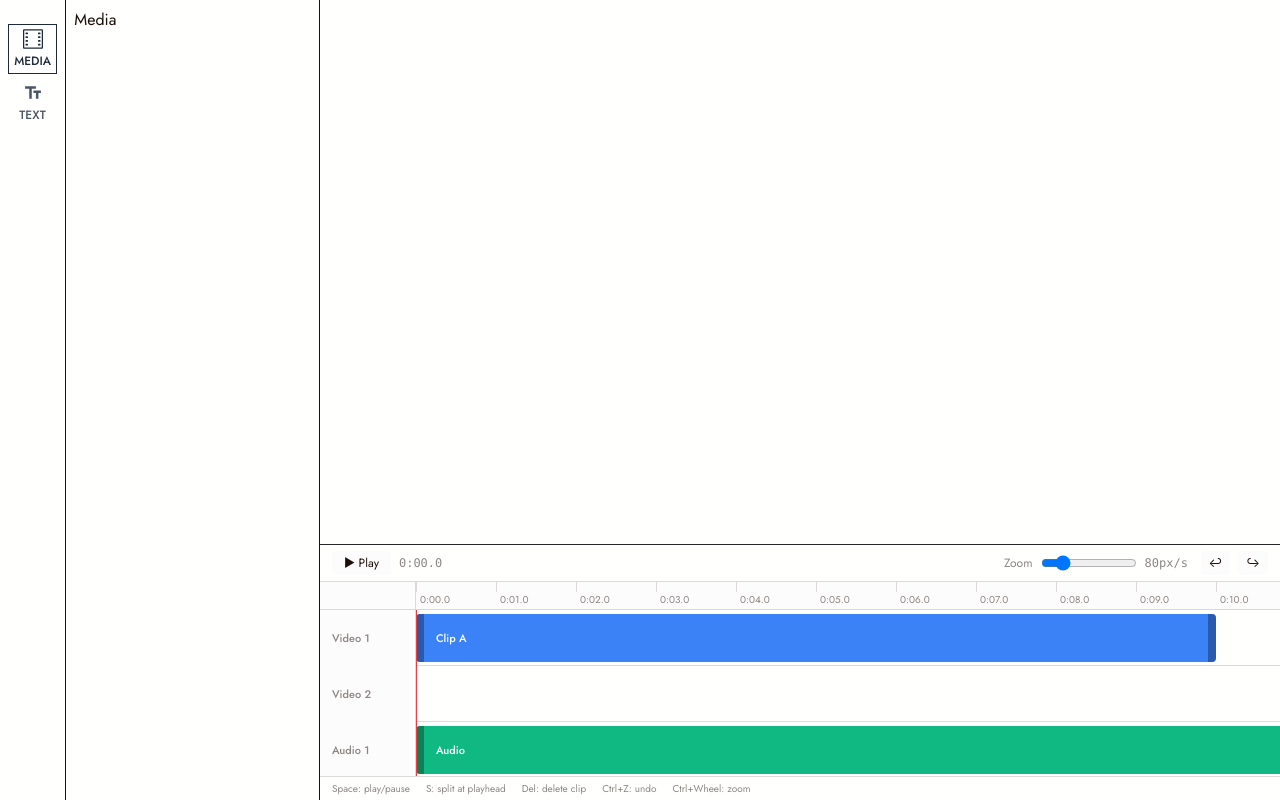
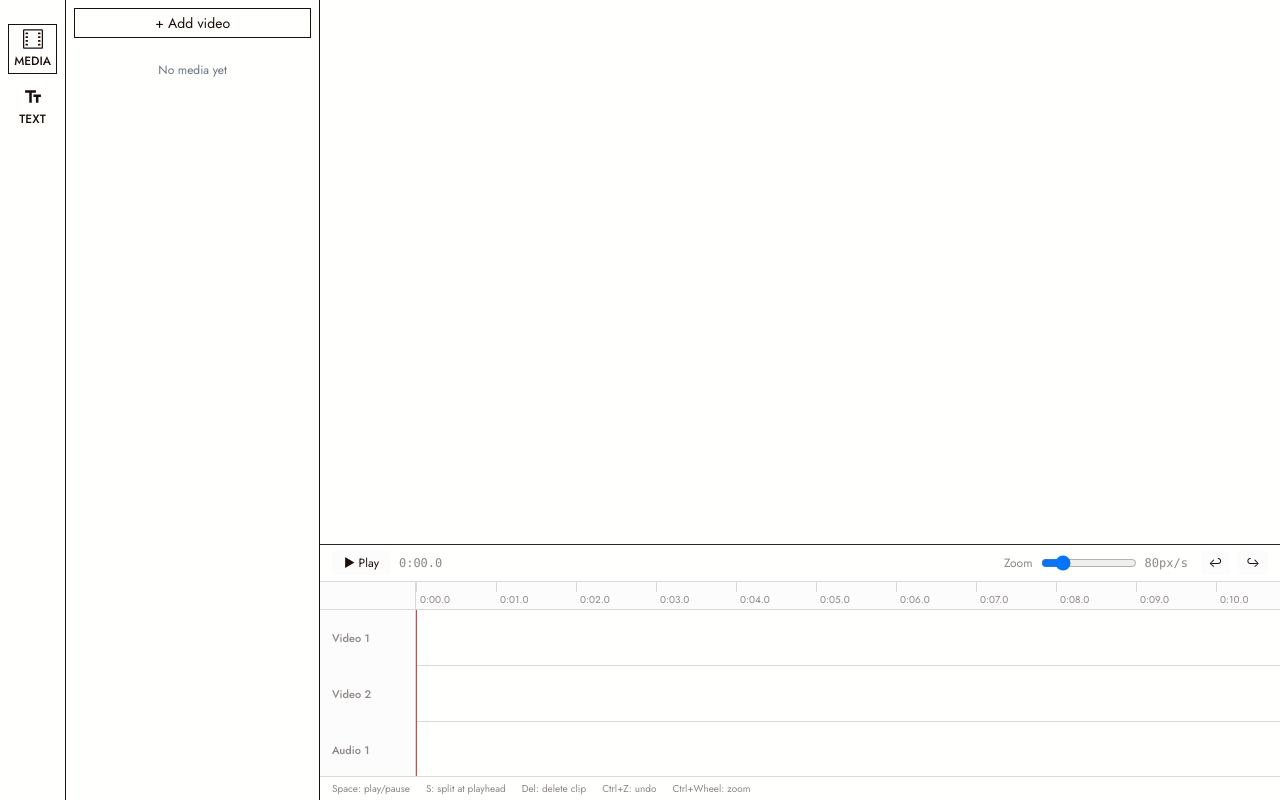
Before and after one commit to stanislavstru/video-editor, a React (Vite) app: page / in a window 1280 px wide. Built offline with nearby package versions, Linux system fonts and the light colour scheme; a web font is replaced by a local one.

Commit message:
added media library

```diff
--- /dev/null
+++ b/src/components/media-store/MediaStore.tsx
@@ -0,0 +1,93 @@
+import { useRef, type ChangeEvent } from "react";
+import { useEditorStore, type MediaItem } from "../../store/editorStore";
+import { Button } from "../ui/button";
+
+function generateId() {
+  return Math.random().toString(36).slice(2, 10);
+}
+
+function loadVideoMetadata(src: string): Promise<{ duration: number }> {
+  return new Promise((resolve, reject) => {
+    const video = document.createElement("video");
+    video.preload = "metadata";
+    video.src = src;
+    video.onloadedmetadata = () => {
+      resolve({ duration: video.duration });
+    };
+    video.onerror = () => reject(new Error("Failed to load video metadata"));
+  });
+}
+
+export const MediaStore = () => {
+  const inputRef = useRef<HTMLInputElement>(null);
+  const mediaItems = useEditorStore((s) => s.mediaItems);
+  const addMediaItem = useEditorStore((s) => s.addMediaItem);
+  const removeMediaItem = useEditorStore((s) => s.removeMediaItem);
+  const addClipFromMedia = useEditorStore((s) => s.addClipFromMedia);
+
+  const onFiles = async (e: ChangeEvent<HTMLInputElement>) => {
+    const files = e.target.files;
+    if (!files) return;
+    for (const file of Array.from(files)) {
+      const src = URL.createObjectURL(file);
+      try {
+        const { duration } = await loadVideoMetadata(src);
+        const item: MediaItem = {
+          id: generateId(),
+          name: file.name,
+          src,
+          duration,
+          type: file.type.startsWith("audio/") ? "audio" : "video",
+        };
+        addMediaItem(item);
+      } catch {
+        URL.revokeObjectURL(src);
+      }
+    }
+    e.target.value = "";
+  };
+
+  return (
+    <div className="flex flex-col gap-2 h-full">
+      <Button onClick={() => inputRef.current?.click()}>+ Add video</Button>
+      <input
+        ref={inputRef}
+        type="file"
+        accept="video/*,audio/*"
+        multiple
+        className="hidden"
+        onChange={onFiles}
+      />
+
+      <div className="flex flex-col gap-1 overflow-y-auto">
+        {mediaItems.length === 0 && (
+          <p className="text-xs text-gray-500 text-center py-4">No media yet</p>
+        )}
+        {mediaItems.map((item) => (
+          <div
+            key={item.id}
+            className="group flex items-center justify-between gap-2 border rounded px-2 py-1.5 hover:bg-gray-100"
+          >
+            <button
+              onClick={() => addClipFromMedia(item.id)}
+              className="flex-1 min-w-0 text-left cursor-pointer"
+              title="Add to timeline"
+            >
+              <div className="text-xs font-medium truncate">{item.name}</div>
+              <div className="text-[10px] text-gray-500">
+                {item.duration.toFixed(1)}s · {item.type}
+              </div>
+            </button>
+            <button
+              onClick={() => removeMediaItem(item.id)}
+              className="text-xs text-gray-400 hover:text-red-500 opacity-0 group-hover:opacity-100 cursor-pointer"
+              title="Remove"
+            >
+              ✕
+            </button>
+          </div>
+        ))}
+      </div>
+    </div>
+  );
+};
--- a/src/components/media/Media.tsx
+++ /dev/null
@@ -1,3 +0,0 @@
-export const Media = () => {
-  return <div>Media</div>;
-};
--- a/src/components/sidebar/Sidebar.tsx
+++ b/src/components/sidebar/Sidebar.tsx
@@ -1,7 +1,7 @@
 import { SlFilm } from "react-icons/sl";
 import { MdTextFields } from "react-icons/md";
 import { useState } from "react";
-import { Media } from "../media/Media";
+import { MediaStore } from "../media-store/MediaStore";
 import { Text } from "../features/text/Text";
 
 type Tab = "media" | "text";
@@ -16,15 +16,15 @@ export const Sidebar = () => {
 
   return (
     <aside className="flex w-80 shrink-0  border-r bg-surface">
-      <div className="w-20 h-screen border-r  py-6 px-2 flex flex-col gap-1">
+      <div className="w-20 h-screen border-r py-6 px-2 flex flex-col gap-2">
         {tabs.map((tab) => (
           <button
             key={tab.id}
             onClick={() => setActiveTab(tab.id)}
             className={`flex flex-col justify-center items-center gap-1 border py-1 w-full cursor-pointer transition-colors ${
               activeTab === tab.id
-                ? "bg-white border-gray-800 text-gray-800"
-                : "border-transparent hover:bg-gray-200 text-gray-600"
+                ? "bg-white border-color-border-full text-text-color "
+                : "border-transparent border bg-surface text-text-color hover:bg-surface-hover hover:border-color-border-full"
             }`}
           >
             {tab.icon}
@@ -33,7 +33,7 @@ export const Sidebar = () => {
         ))}
       </div>
       <div className="w-full p-2">
-        {activeTab === "media" && <Media />}
+        {activeTab === "media" && <MediaStore />}
         {activeTab === "text" && <Text />}
       </div>
     </aside>
--- a/src/components/timeline/Timeline.tsx
+++ b/src/components/timeline/Timeline.tsx
@@ -7,7 +7,7 @@ import {
 } from "react";
 import { useEditorStore } from "../../store/editorStore";
 import type { Clip } from "../../store/editorStore";
-import { timeToPx, pxToTime, snapTime, formatTime } from "./timelineUtils";
+import { timeToPx, pxToTime, snapTime, formatTime } from "./utils";
 import {
   ROW_HEIGHT,
   ROW_LABEL_WIDTH,
--- a/src/components/timeline/components/ClipBlock.tsx
+++ b/src/components/timeline/components/ClipBlock.tsx
@@ -1,7 +1,7 @@
 import { type PointerEvent as ReactPointerEvent } from "react";
 import type { Clip } from "../../../store/editorStore";
 import type { DragState } from "../types";
-import { timeToPx } from "../timelineUtils";
+import { timeToPx } from "../utils";
 import { ROW_HEIGHT, TRIM_HANDLE_WIDTH } from "../constants";
 
 export interface ClipBlockProps {
--- a/src/components/timeline/components/Ghost.tsx
+++ b/src/components/timeline/components/Ghost.tsx
@@ -1,6 +1,6 @@
 import type { Clip } from "../../../store/editorStore";
 import type { DragState } from "../types";
-import { timeToPx } from "../timelineUtils";
+import { timeToPx } from "../utils";
 import { ROW_HEIGHT } from "../constants";
 
 interface GhostProps {
--- a/src/components/timeline/components/Ruler.tsx
+++ b/src/components/timeline/components/Ruler.tsx
@@ -1,5 +1,5 @@
-import { timeToPx, formatTime, computeTickInterval } from "../timelineUtils";
-import { ROW_HEIGHT, RULER_HEIGHT } from "../constants";
+import { timeToPx, formatTime, computeTickInterval } from "../utils";
+import { RULER_HEIGHT } from "../constants";
 
 interface RulerProps {
   zoom: number;
--- a/src/components/ui/button.tsx
+++ b/src/components/ui/button.tsx
@@ -1,67 +1,45 @@
-import * as React from "react"
-import { cva, type VariantProps } from "class-variance-authority"
-import { Slot } from "radix-ui"
+import * as React from "react";
+import { cva, type VariantProps } from "class-variance-authority";
+import { Slot } from "radix-ui";
 
-import { cn } from "@/lib/utils"
+import { cn } from "@/lib/utils";
 
 const buttonVariants = cva(
-  "group/button inline-flex shrink-0 items-center justify-center rounded-lg border border-transparent bg-clip-padding text-sm font-medium whitespace-nowrap transition-all outline-none select-none focus-visible:border-ring focus-visible:ring-3 focus-visible:ring-ring/50 active:not-aria-[haspopup]:translate-y-px disabled:pointer-events-none disabled:opacity-50 aria-invalid:border-destructive aria-invalid:ring-3 aria-invalid:ring-destructive/20 dark:aria-invalid:border-destructive/50 dark:aria-invalid:ring-destructive/40 [&_svg]:pointer-events-none [&_svg]:shrink-0 [&_svg:not([class*='size-'])]:size-4",
+  "inline-flex items-center justify-center gap-2 whitespace-nowrap px-3 py-1 h-auto text-sm font-normal ring-offset-background transition-all duration-200 focus-visible:outline-none focus-visible:ring-2 focus-visible:ring-color-border-full focus-visible:ring-offset-2 active:ring-4 active:ring-surface-raised disabled:pointer-events-none disabled:cursor-not-allowed disabled:opacity-100 [&_svg]:pointer-events-none [&_svg]:size-4 [&_svg]:shrink-0",
   {
     variants: {
       variant: {
-        default: "bg-primary text-primary-foreground [a]:hover:bg-primary/80",
-        outline:
-          "border-border bg-background hover:bg-muted hover:text-foreground aria-expanded:bg-muted aria-expanded:text-foreground dark:border-input dark:bg-input/30 dark:hover:bg-input/50",
+        primary:
+          "border border-color-border-full bg-surface text-text-color hover:bg-surface-hover hover:text-text-color disabled:border-color-border disabled:text-text-color-disabled",
         secondary:
-          "bg-secondary text-secondary-foreground hover:bg-secondary/80 aria-expanded:bg-secondary aria-expanded:text-secondary-foreground",
-        ghost:
-          "hover:bg-muted hover:text-foreground aria-expanded:bg-muted aria-expanded:text-foreground dark:hover:bg-muted/50",
-        destructive:
-          "bg-destructive/10 text-destructive hover:bg-destructive/20 focus-visible:border-destructive/40 focus-visible:ring-destructive/20 dark:bg-destructive/20 dark:hover:bg-destructive/30 dark:focus-visible:ring-destructive/40",
-        link: "text-primary underline-offset-4 hover:underline",
-      },
-      size: {
-        default:
-          "h-8 gap-1.5 px-2.5 has-data-[icon=inline-end]:pr-2 has-data-[icon=inline-start]:pl-2",
-        xs: "h-6 gap-1 rounded-[min(var(--radius-md),10px)] px-2 text-xs in-data-[slot=button-group]:rounded-lg has-data-[icon=inline-end]:pr-1.5 has-data-[icon=inline-start]:pl-1.5 [&_svg:not([class*='size-'])]:size-3",
-        sm: "h-7 gap-1 rounded-[min(var(--radius-md),12px)] px-2.5 text-[0.8rem] in-data-[slot=button-group]:rounded-lg has-data-[icon=inline-end]:pr-1.5 has-data-[icon=inline-start]:pl-1.5 [&_svg:not([class*='size-'])]:size-3.5",
-        lg: "h-9 gap-1.5 px-2.5 has-data-[icon=inline-end]:pr-2 has-data-[icon=inline-start]:pl-2",
-        icon: "size-8",
-        "icon-xs":
-          "size-6 rounded-[min(var(--radius-md),10px)] in-data-[slot=button-group]:rounded-lg [&_svg:not([class*='size-'])]:size-3",
-        "icon-sm":
-          "size-7 rounded-[min(var(--radius-md),12px)] in-data-[slot=button-group]:rounded-lg",
-        "icon-lg": "size-9",
+          "bg-action-bg text-text-color-inverse hover:bg-action-bg-hover active:bg-action-bg-active disabled:bg-text-color-disabled",
       },
     },
     defaultVariants: {
-      variant: "default",
-      size: "default",
+      variant: "primary",
     },
-  }
-)
+  },
+);
 
 function Button({
   className,
-  variant = "default",
-  size = "default",
+  variant = "primary",
   asChild = false,
   ...props
 }: React.ComponentProps<"button"> &
   VariantProps<typeof buttonVariants> & {
-    asChild?: boolean
+    asChild?: boolean;
   }) {
-  const Comp = asChild ? Slot.Root : "button"
+  const Comp = asChild ? Slot.Root : "button";
 
   return (
     <Comp
       data-slot="button"
       data-variant={variant}
-      data-size={size}
-      className={cn(buttonVariants({ variant, size, className }))}
+      className={cn(buttonVariants({ variant, className }))}
       {...props}
     />
-  )
+  );
 }
 
-export { Button, buttonVariants }
+export { Button, buttonVariants };
--- a/src/store/editorStore.ts
+++ b/src/store/editorStore.ts
@@ -25,6 +25,14 @@ export interface Row {
   id: string;
   label: string;
   type: ClipType;
+}
+
+export interface MediaItem {
+  id: string;
+  name: string;
+  src: string;
+  duration: number;
+  type: "video" | "audio";
 }
 
 export type Command =
@@ -61,6 +69,7 @@ export type Command =
 interface EditorState {
   rows: Row[];
   clips: Clip[];
+  mediaItems: MediaItem[];
   currentTime: number;
   duration: number;
   playing: boolean;
@@ -88,6 +97,10 @@ interface EditorState {
   addClip: (clip: Clip) => void;
   addRow: (row: Row) => void;
 
+  addMediaItem: (item: MediaItem) => void;
+  removeMediaItem: (id: string) => void;
+  addClipFromMedia: (mediaId: string) => void;
+
   undo: () => void;
   redo: () => void;
 }
@@ -113,48 +126,13 @@ const INITIAL_ROWS: Row[] = [
   { id: "row-audio-1", label: "Audio 1", type: "audio" },
 ];
 
-const INITIAL_CLIPS: Clip[] = [
-  {
-    id: "clip-1",
-    rowId: "row-video-1",
-    start: 0,
-    duration: 10,
-    label: "Clip A",
-    type: "video",
-    color: CLIP_COLORS.video,
-    trimStart: 0,
-    sourceDuration: 10,
-  },
-  {
-    id: "clip-2",
-    rowId: "row-video-1",
-    start: 12,
-    duration: 8,
-    label: "Clip B",
-    type: "video",
-    color: CLIP_COLORS.video,
-    trimStart: 0,
-    sourceDuration: 8,
-  },
-  {
-    id: "clip-3",
-    rowId: "row-audio-1",
-    start: 0,
-    duration: 20,
-    label: "Audio",
-    type: "audio",
-    color: CLIP_COLORS.audio,
-    trimStart: 0,
-    sourceDuration: 20,
-  },
-];
-
 export const useEditorStore = create<EditorState>()(
   immer((set, get) => ({
     rows: INITIAL_ROWS,
-    clips: INITIAL_CLIPS,
+    clips: [],
+    mediaItems: [],
     currentTime: 0,
-    duration: recalcDuration(INITIAL_CLIPS),
+    duration: recalcDuration([]),
     playing: false,
     zoom: 80, // 80px per second default
     selectedClipId: null,
@@ -300,6 +278,52 @@ export const useEditorStore = create<EditorState>()(
       });
     },
 
+    addMediaItem: (item) => {
+      set((draft) => {
+        draft.mediaItems.push(item);
+      });
+    },
+
+    removeMediaItem: (id) => {
+      set((draft) => {
+        const item = draft.mediaItems.find((m) => m.id === id);
+        if (item) URL.revokeObjectURL(item.src);
+        draft.mediaItems = draft.mediaItems.filter((m) => m.id !== id);
+      });
+    },
+
+    addClipFromMedia: (mediaId) => {
+      const s = get();
+      const media = s.mediaItems.find((m) => m.id === mediaId);
+      if (!media) return;
+      const targetRow = s.rows.find((r) => r.type === media.type);
+      if (!targetRow) return;
+      const clipsOnRow = s.clips.filter((c) => c.rowId === targetRow.id);
+      const startTime = clipsOnRow.reduce(
+        (max, c) => Math.max(max, c.start + c.duration),
+        0,
+      );
+      const clip: Clip = {
+        id: generateId(),
+        rowId: targetRow.id,
+        start: startTime,
+        duration: media.duration,
+        label: media.name,
+        type: media.type,
+        color: CLIP_COLORS[media.type],
+        src: media.src,
+        trimStart: 0,
+        sourceDuration: media.duration,
+      };
+      const cmd: Command = { type: "ADD_CLIP", clip };
+      set((draft) => {
+        draft.clips.push(clip);
+        draft.duration = recalcDuration(draft.clips);
+        draft.undoStack.push(cmd);
+        draft.redoStack = [];
+      });
+    },
+
     undo: () => {
       const s = get();
       if (s.undoStack.length === 0) return;
--- a/src/styles/index.css
+++ b/src/styles/index.css
@@ -56,6 +56,11 @@
 
   --shadow-soft: var(--shadow-soft);
   --shadow-float: var(--shadow-float);
+
+  /* Radius tokens → rounded-card / rounded-button / rounded-chip */
+  --radius-card: var(--radius-card);
+  --radius-button: var(--radius-button);
+  --radius-chip: var(--radius-chip);
 }
 
 /* ─── Base Layer ─── */
```
Also changed, not shown: src/components/timeline/utils.ts (renamed from src/components/timeline/timelineUtils.ts).
